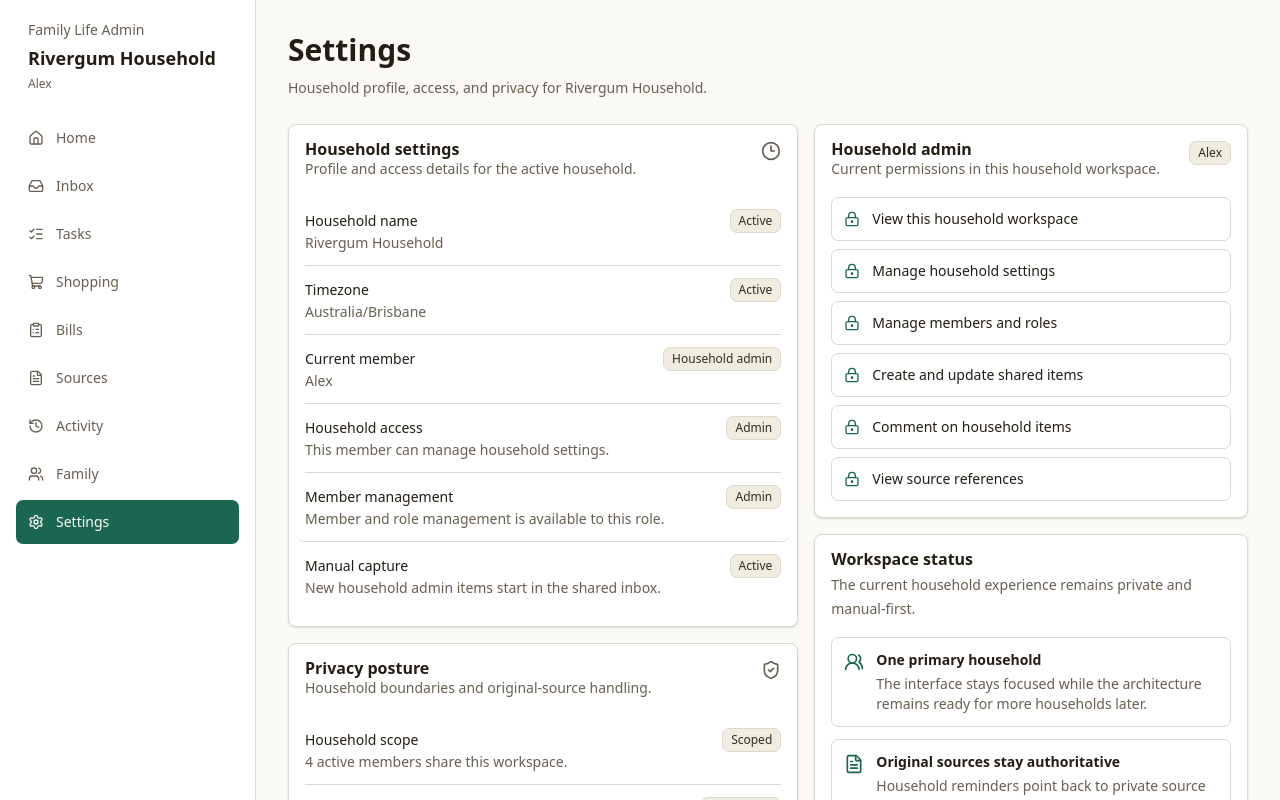
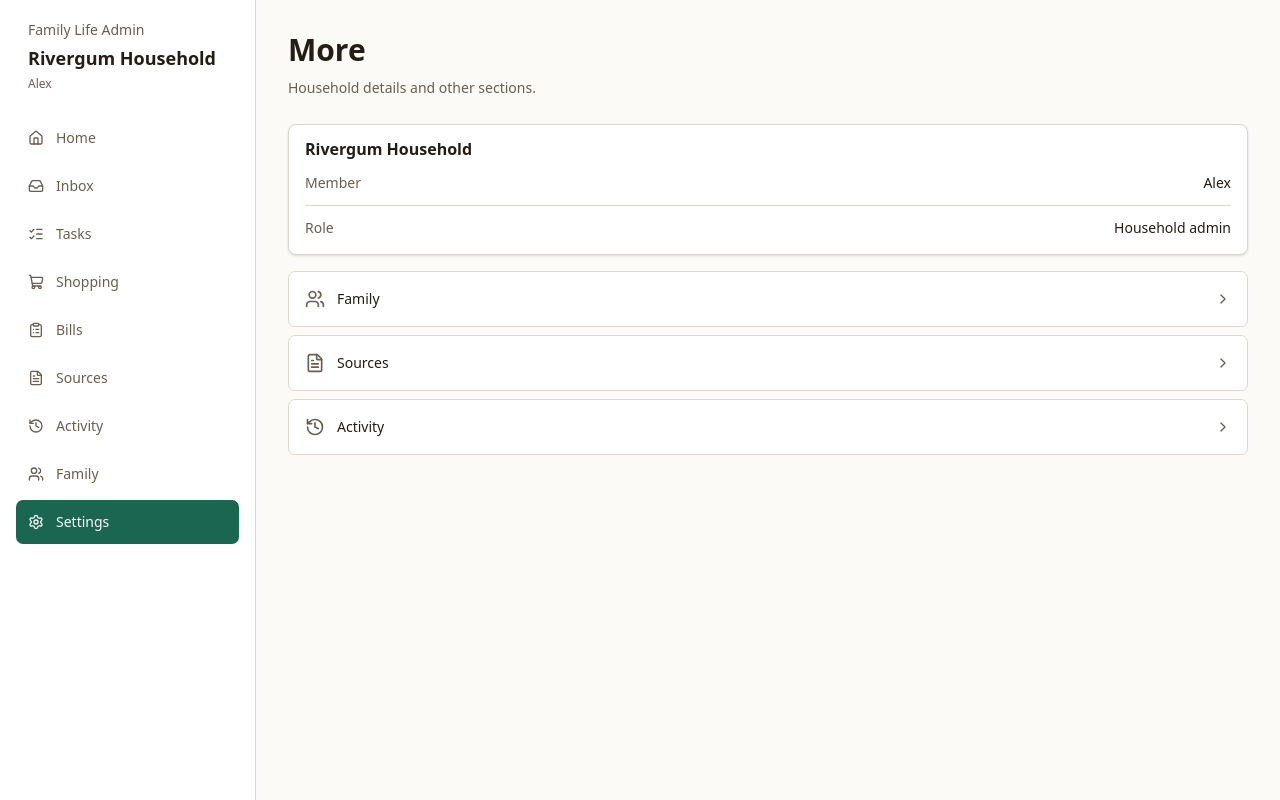
Before and after one commit to LatinMaestro/Life-Admin, a Next.js app: page /settings in a window 1280 px wide. Shown: the top 800 px of the page. Built offline with nearby package versions, Linux system fonts and the light colour scheme.

Commit message:
Turn settings into a simple more menu [skip ci]

```diff
--- a/src/app/(workspace)/settings/page.tsx
+++ b/src/app/(workspace)/settings/page.tsx
@@ -1,167 +1,52 @@
-import { Clock3, FileText, LockKeyhole, ShieldCheck, UsersRound } from "lucide-react";
-import { Badge } from "@/components/ui/badge";
-import { Card, CardContent, CardDescription, CardHeader, CardTitle } from "@/components/ui/card";
-import { ItemRow } from "@/components/item-row";
+import Link from "next/link";
+import { ChevronRight, FileText, History, Users } from "lucide-react";
 import { PageHeader } from "@/components/page-header";
+import { Card, CardContent, CardHeader, CardTitle } from "@/components/ui/card";
 import { getWorkspaceReadModel } from "@/lib/server/workspace-read-model";
+
+const links = [
+  { href: "/family", label: "Family", icon: Users },
+  { href: "/sources", label: "Sources", icon: FileText },
+  { href: "/activity", label: "Activity", icon: History },
+];
 
 export default async function SettingsPage() {
   const workspace = await getWorkspaceReadModel();
-  const settings = [
-    { title: "Household name", detail: workspace.household.name, status: "Active" },
-    { title: "Timezone", detail: workspace.household.timezone, status: "Active" },
-    {
-      title: "Current member",
-      detail: workspace.currentMember.displayName,
-      status: workspace.currentMember.roleLabel,
-    },
-    {
-      title: "Household access",
-      detail: workspace.access.canManageSettings
-        ? "This member can manage household settings."
-        : "This member can view household settings.",
-      status: workspace.access.canManageSettings ? "Admin" : "Member",
-    },
-    {
-      title: "Member management",
-      detail: workspace.access.canManageMembers
-        ? "Member and role management is available to this role."
-        : "Member and role management is reserved for household admins.",
-      status: workspace.access.canManageMembers ? "Admin" : "View only",
-      href: "/family",
-    },
-    {
-      title: "Manual capture",
-      detail: "New household admin items start in the shared inbox.",
-      status: "Active",
-      href: "/inbox",
-    },
-  ];
-  const privacyPosture = [
-    {
-      title: "Household scope",
-      detail: `${workspace.members.length} active members share this workspace.`,
-      status: "Scoped",
-    },
-    {
-      title: "Source library",
-      detail: `${workspace.sourcePosture.total} private source references are available.`,
-      status: "References",
-      href: "/sources",
-    },
-    {
-      title: "Sensitive sources",
-      detail: `${workspace.sourcePosture.sensitive} references are marked sensitive.`,
-      status: "Private",
-      href: "/sources",
-    },
-    {
-      title: "Review queue",
-      detail: `${workspace.sourcePosture.needsReview} references need confirmation from the original source.`,
-      status: "Manual",
-      href: "/sources",
-    },
-    {
-      title: "Bills and renewals",
-      detail: `${workspace.sourcePosture.billsAndRenewals} admin reminders follow the source-first workflow.`,
-      status: "Source first",
-      href: "/bills",
-    },
-  ];
 
   return (
     <>
-      <PageHeader
-        title="Settings"
-        description={`Household profile, access, and privacy for ${workspace.household.name}.`}
-      />
+      <PageHeader title="More" description="Household details and other sections." />
 
-      <div className="grid gap-4 lg:grid-cols-[1fr_0.85fr]">
-        <div className="space-y-4">
       <Card>
         <CardHeader>
-              <div className="flex items-start justify-between gap-3">
-                <div>
-                  <CardTitle>Household settings</CardTitle>
-                  <CardDescription>Profile and access details for the active household.</CardDescription>
-                </div>
-                <Clock3 className="h-5 w-5 text-muted-foreground" aria-hidden="true" />
-              </div>
+          <CardTitle>{workspace.household.name}</CardTitle>
         </CardHeader>
         <CardContent>
-              {settings.map((item) => (
-                <ItemRow key={item.title} title={item.title} detail={item.detail} status={item.status} href={item.href} />
-              ))}
+          <dl className="space-y-3 text-sm">
+            <div className="flex justify-between gap-4 border-b pb-3">
+              <dt className="text-muted-foreground">Member</dt>
+              <dd className="text-right font-medium">{workspace.currentMember.displayName}</dd>
+            </div>
+            <div className="flex justify-between gap-4">
+              <dt className="text-muted-foreground">Role</dt>
+              <dd className="text-right font-medium">{workspace.currentMember.roleLabel}</dd>
+            </div>
+          </dl>
         </CardContent>
       </Card>
 
-          <Card>
-            <CardHeader>
-              <div className="flex items-start justify-between gap-3">
-                <div>
-                  <CardTitle>Privacy posture</CardTitle>
-                  <CardDescription>Household boundaries and original-source handling.</CardDescription>
-                </div>
-                <ShieldCheck className="h-5 w-5 text-muted-foreground" aria-hidden="true" />
-              </div>
-            </CardHeader>
-            <CardContent>
-              {privacyPosture.map((item) => (
-                <ItemRow key={item.title} title={item.title} detail={item.detail} status={item.status} href={item.href} />
-              ))}
-            </CardContent>
-          </Card>
-        </div>
-
-        <div className="space-y-4">
-          <Card>
-            <CardHeader>
-              <div className="flex items-start justify-between gap-3">
-                <div>
-                  <CardTitle>{workspace.currentMember.roleLabel}</CardTitle>
-                  <CardDescription>Current permissions in this household workspace.</CardDescription>
-                </div>
-                <Badge>{workspace.currentMember.displayName}</Badge>
-              </div>
-            </CardHeader>
-            <CardContent className="space-y-2">
-              {workspace.roleCapabilities.map((capability) => (
-                <div key={capability.key} className="flex min-h-11 items-center gap-3 rounded-md border px-3 py-2">
-                  <LockKeyhole className="h-4 w-4 shrink-0 text-primary" aria-hidden="true" />
-                  <p className="text-sm">{capability.label}</p>
-                </div>
-              ))}
-            </CardContent>
-          </Card>
-
-          <Card>
-            <CardHeader>
-              <CardTitle>Workspace status</CardTitle>
-              <CardDescription>The current household experience remains private and manual-first.</CardDescription>
-            </CardHeader>
-            <CardContent className="grid gap-3">
-              <div className="flex gap-3 rounded-md border p-3">
-                <UsersRound className="mt-0.5 h-5 w-5 shrink-0 text-primary" aria-hidden="true" />
-                <div>
-                  <p className="text-sm font-semibold">One primary household</p>
-                  <p className="mt-1 text-sm text-muted-foreground">
-                    The interface stays focused while the architecture remains ready for more households later.
-                  </p>
-                </div>
-              </div>
-              <div className="flex gap-3 rounded-md border p-3">
-                <FileText className="mt-0.5 h-5 w-5 shrink-0 text-primary" aria-hidden="true" />
-                <div>
-                  <p className="text-sm font-semibold">Original sources stay authoritative</p>
-                  <p className="mt-1 text-sm text-muted-foreground">
-                    Household reminders point back to private source references for confirmation.
-                  </p>
-                </div>
-              </div>
-            </CardContent>
-          </Card>
-        </div>
-      </div>
+      <nav aria-label="More sections" className="mt-4 space-y-2">
+        {links.map((item) => {
+          const Icon = item.icon;
+          return (
+            <Link key={item.href} href={item.href} className="flex min-h-14 items-center gap-3 rounded-md border bg-card px-4 hover:bg-accent">
+              <Icon className="h-5 w-5 text-muted-foreground" aria-hidden="true" />
+              <span className="flex-1 text-sm font-medium">{item.label}</span>
+              <ChevronRight className="h-4 w-4 text-muted-foreground" aria-hidden="true" />
+            </Link>
+          );
+        })}
+      </nav>
     </>
   );
 }
```
Lines whose indentation alone changed are shown as unchanged.
